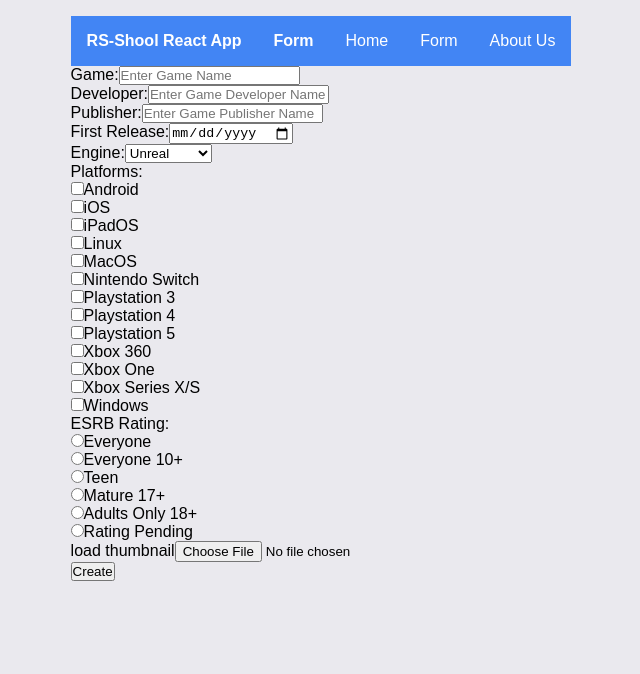
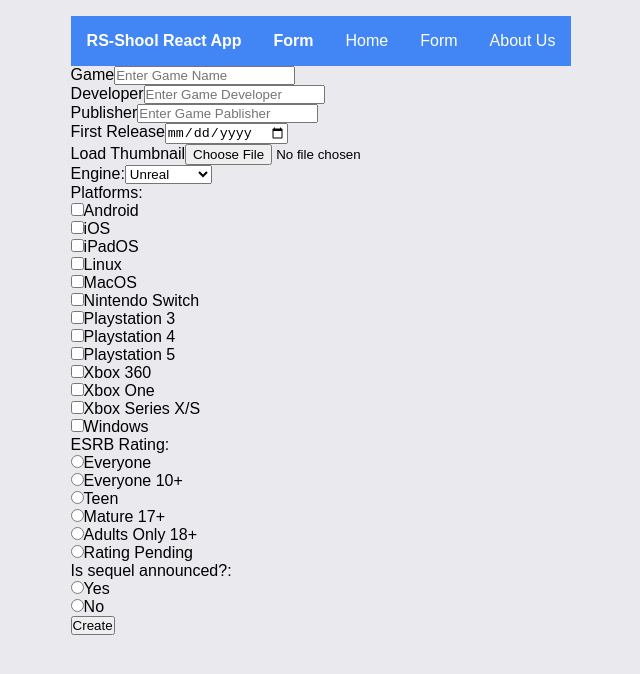
Before and after one commit to rishat-se/rs-school-react, a React (Vite) app: page /form in a window 1280 px wide. Shown: the top 674 px of the page, without its empty margins (319-959 px from the left). Built offline with nearby package versions, Linux system fonts and the light colour scheme.

Commit message:
feat: add SimpleInput and SimpleInputSet components

```diff
--- /dev/null
+++ b/src/components/SimpleInput.tsx
@@ -0,0 +1,24 @@
+import React, { Component } from 'react';
+
+export type SimpleInputProps = {
+  label: string;
+  name: string;
+  type: string;
+  placeholder?: string;
+};
+
+class SimpleInput extends Component<SimpleInputProps> {
+  render() {
+    const { label, ...attributes } = this.props;
+    return (
+      <div>
+        <label>
+          {label}
+          <input {...attributes}></input>
+        </label>
+      </div>
+    );
+  }
+}
+
+export default SimpleInput;
--- /dev/null
+++ b/src/components/SimpleInputSet.tsx
@@ -0,0 +1,40 @@
+import React, { Component } from 'react';
+import SimpleInput, { SimpleInputProps } from './SimpleInput';
+
+class SimpleInputSet extends Component {
+  readonly simpleInputs: SimpleInputProps[] = [
+    {
+      label: 'Game',
+      name: 'game',
+      type: 'text',
+      placeholder: 'Enter Game Name',
+    },
+    {
+      label: 'Developer',
+      name: 'developer',
+      type: 'text',
+      placeholder: 'Enter Game Developer',
+    },
+    {
+      label: 'Publisher',
+      name: 'publisher',
+      type: 'text',
+      placeholder: 'Enter Game Pablisher',
+    },
+    {
+      label: 'First Release',
+      name: 'firstRelease',
+      type: 'date',
+    },
+    {
+      label: 'Load Thumbnail',
+      name: 'imageFile',
+      type: 'file',
+    },
+  ];
+  render() {
+    return this.simpleInputs.map((item) => <SimpleInput key={item.name} {...item} />);
+  }
+}
+
+export default SimpleInputSet;
--- a/src/routes/Form.tsx
+++ b/src/routes/Form.tsx
@@ -3,6 +3,8 @@ import EngineList from '../components/EngineList';
 import EsrbRatingList from '../components/EsrbRatingList';
 import GameCard, { GameCardData } from '../components/GameCard';
 import PlatformsList from '../components/PlatformsList';
+import SequelSwitch from '../components/SequelSwitch';
+import SimpleInputSet from '../components/SimpleInputSet';
 
 class Form extends React.Component<{}> {
   constructor(props: {}) {
@@ -15,19 +17,20 @@ class Form extends React.Component<{}> {
 
   handleSubmit(e: React.FormEvent<HTMLFormElement>) {
     e.preventDefault();
-    // if (this.formRef.current !== null) {
-    console.log(this.formRef.current?.gameName.value);
-    console.log(this.formRef.current?.developer.value);
-    console.log(this.formRef.current?.publisher.value);
-    console.log(this.formRef.current?.firstRelease.value);
-    console.log(this.formRef.current?.engine.value);
-    console.log(this.formRef.current?.platforms.value);
-    console.log(this.formRef.current?.esrbRating.value);
-    console.log(Object.keys(this.formRef.current?.esrbRating['0']));
-    console.log(this.formRef.current?.esrbRating['1'].checked);
-    console.log(this.formRef.current?.imageFile.value);
-    //      this.addGameCard(gameCard);
-    // }
+    if (this.formRef.current !== null) {
+      console.log(Object.keys(this.formRef.current));
+      console.log(this.formRef.current.gameName.value);
+      console.log(this.formRef.current.developer.value);
+      console.log(this.formRef.current.publisher.value);
+      console.log(this.formRef.current.firstRelease.value);
+      console.log(this.formRef.current.engine.value);
+      console.log(this.formRef.current.platforms.value);
+      console.log(this.formRef.current.esrbRating.value);
+      console.log(Object.keys(this.formRef.current.esrbRating['0']));
+      console.log(this.formRef.current.esrbRating['1'].checked);
+      console.log(this.formRef.current.imageFile.value);
+      //      this.addGameCard(gameCard);
+    }
   }
 
   private addGameCard(gameCard: GameCardData) {
@@ -38,190 +41,11 @@ class Form extends React.Component<{}> {
   render() {
     return (
       <form ref={this.formRef} onSubmit={(e) => this.handleSubmit(e)}>
-        <div>
-          <label>
-            Game:
-            <input
-              // ref={this.gameNameRef}
-              name="gameName"
-              type="text"
-              placeholder="Enter Game Name"
-            ></input>
-          </label>
-        </div>
-        <div>
-          <label>
-            Developer:
-            <input
-              // ref={this.developerRef}
-              name="developer"
-              type="text"
-              placeholder="Enter Game Developer Name"
-            ></input>
-          </label>
-        </div>
-        <div>
-          <label>
-            Publisher:
-            <input
-              // ref={this.publisherRef}
-              name="publisher"
-              type="text"
-              placeholder="Enter Game Publisher Name"
-            ></input>
-          </label>
-        </div>
-        <div>
-          <label>
-            First Release:
-            <input
-              // ref={this.firstReleaseRef}
-              name="firstRelease"
-              type="date"
-            ></input>
-          </label>
-        </div>
-        {/* <div>
-          <label>
-            Engine:
-            <select
-              // ref={this.engineRef}
-              name="engine"
-            >
-              <option value="Unreal">Unreal</option>
-              <option value="Unity">Unity</option>
-              <option value="Source">Source</option>
-              <option value="Cryengine">Cryengine</option>
-              <option value="Gamebryo">Gamebryo</option>
-              <option value="IW">IW</option>
-              <option value="Anvil">Anvil</option>
-              <option value="id Tech">id Tech</option>
-              <option value="Essence">Essence</option>
-              <option value="Clausewitz">Clausewitz</option>
-            </select>
-          </label>
-        </div> */}
+        <SimpleInputSet />
         <EngineList />
         <PlatformsList />
         <EsrbRatingList />
-        {/* <div>
-          <label>Platforms:</label>
-          <div>
-            <label>
-              <input type="checkbox" name="platforms" value="Android"></input>
-              Android
-            </label>
-          </div>
-          <div>
-            <label>
-              <input type="checkbox" name="platforms" value="iOS"></input>
-              iOS
-            </label>
-          </div>
-          <div>
-            <label>
-              <input type="checkbox" name="platforms"></input>
-              iPadOS
-            </label>
-          </div>
-          <div>
-            <label>
-              <input type="checkbox" name="platforms"></input>
-              Linux
-            </label>
-          </div>
-          <div>
-            <label>
-              <input type="checkbox" name="platforms"></input>
-              MacOS
-            </label>
-          </div>
-          <div>
-            <label>
-              <input type="checkbox" name="platforms"></input>
-              Nintendo Switch
-            </label>
-          </div>
-          <div>
-            <label>
-              <input type="checkbox" name="platforms"></input>
-              Playstation 3
-            </label>
-          </div>
-          <div>
-            <label>
-              <input type="checkbox" name="platforms"></input>
-              Playstation 4
-            </label>
-          </div>
-          <div>
-            <label>
-              <input type="checkbox" name="platforms"></input>
-              Playstation 5
-            </label>
-          </div>
-          <div>
-            <label>
-              <input type="checkbox" name="platforms"></input>
-              Xbox 360
-            </label>
-          </div>
-          <div>
-            <label>
-              <input type="checkbox" name="platforms"></input>
-              Xbox One
-            </label>
-          </div>
-          <div>
-            <label>
-              <input type="checkbox" name="platforms"></input>
-              Xbox Series X/S
-            </label>
-          </div>
-          <div>
-            <label>
-              <input type="checkbox" name="platforms"></input>
-              Windows
-            </label>
-          </div>
-        </div> */}
-        {/* <div>
-          <label>ESRB Rating:</label>
-          <label>
-            <input type="radio" name="esrbRating"></input>
-            Everyone
-          </label>
-          <label>
-            <input type="radio" name="esrbRating"></input>
-            Everyone 10+
-          </label>
-          <label>
-            <input type="radio" name="esrbRating"></input>
-            Teen
-          </label>
-          <label>
-            <input type="radio" name="esrbRating"></input>
-            Mature 17+
-          </label>
-          <label>
-            <input type="radio" name="esrbRating"></input>
-            Adults Only 18+
-          </label>
-          <label>
-            <input type="radio" name="esrbRating"></input>
-            Rating Pending
-          </label>
-        </div> */}
-        <div>
-          <label>
-            load thumbnail
-            <input
-              // ref={this.imageFile}
-              name="imageFile"
-              type="file"
-            ></input>
-          </label>
-        </div>
+        <SequelSwitch />
         <button>Create</button>
       </form>
     );
```
